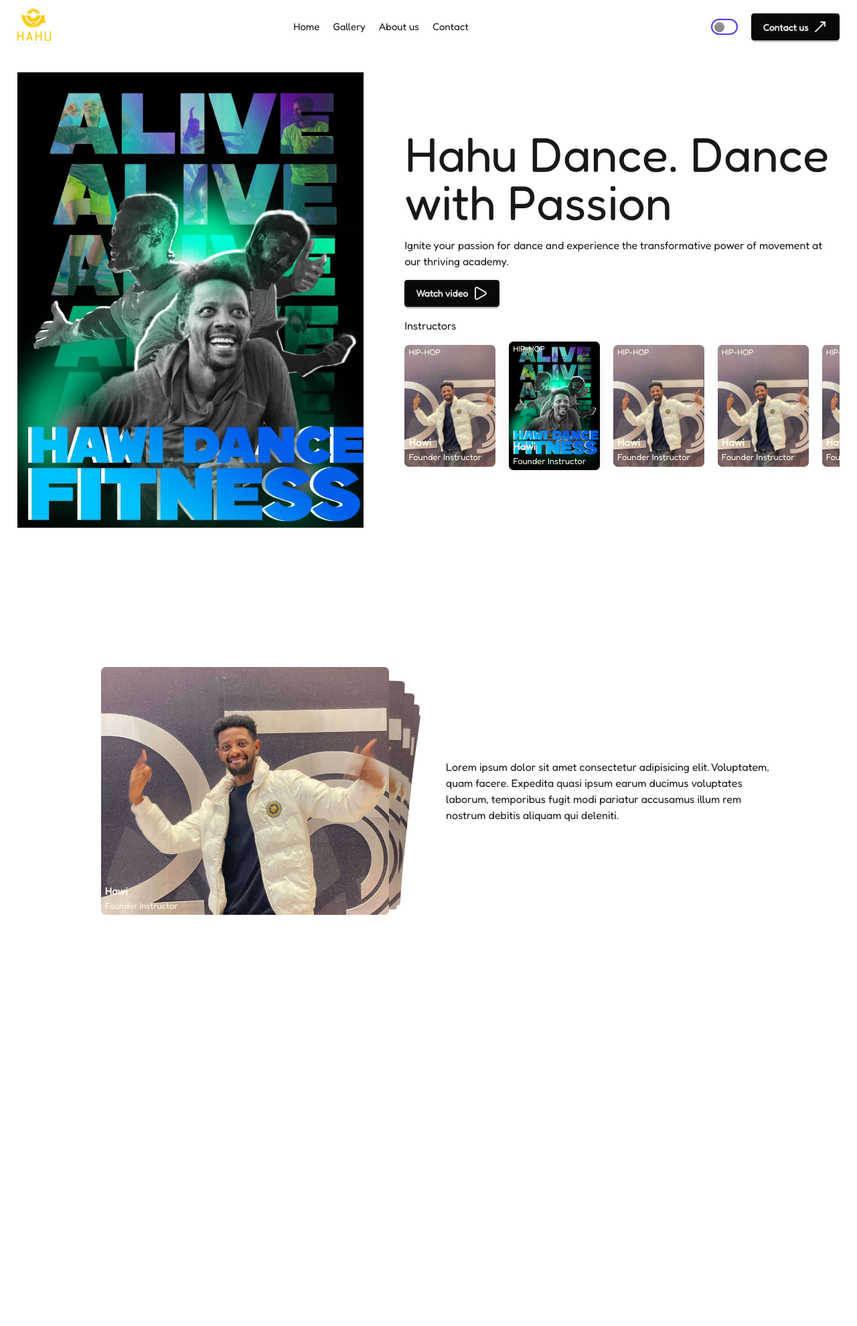
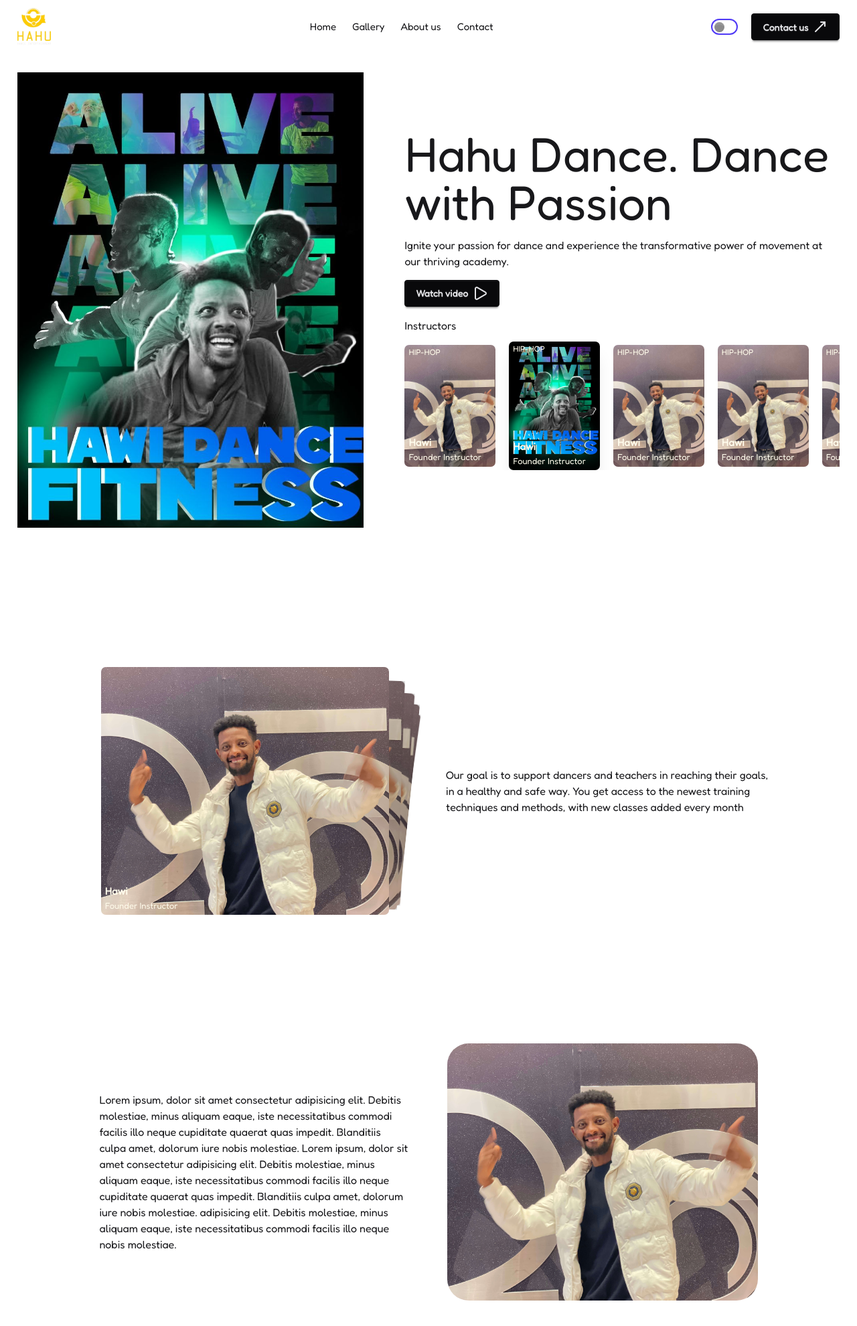
Before and after one commit to yohannesjo435/hahu_dance_studio, a Next.js app: page / in a window 1280 px wide. Shown: the top 1980 px of the page at 67% size. Before the commit the page ends 1510 px from the top, so only its background shows below. Built offline with nearby package versions, Linux system fonts and the light colour scheme.

Commit message:
feat: aboutUs section and hover anim in navBar

```diff
--- a/src/app/page.tsx
+++ b/src/app/page.tsx
@@ -1,6 +1,7 @@
 import Header from "@/components/Header";
 import Hero from "@/components/Hero";
 import GallerySection from "@/components/GallerySection";
+import AboutSection from "@/components/AboutSection";
 
 const page = () => {
   return (
@@ -9,6 +10,7 @@ const page = () => {
         <Header></Header>
         <Hero></Hero>
         <GallerySection></GallerySection>
+        <AboutSection></AboutSection>
       </div>
     </div>
   );
--- /dev/null
+++ b/src/components/AboutSection.tsx
@@ -0,0 +1,31 @@
+import React from "react";
+import Image from "next/image";
+
+const AboutSection = () => {
+  return (
+    <div className=" md:w-[80%] mx-auto flex gap-3.5 flex-col md:flex-row-reverse md:gap-14  md:h-96 h-[530px] mt-48">
+      <div className="relative flex-1 w-full">
+        <Image
+          src={"/instructors/hawi.jpg"}
+          alt="hawi dancing, hawi is the founder of hahu dance and expert in his feild"
+          fill
+          className="rounded-4xl object-cover object-center"
+        />
+      </div>
+
+      <div className="flex flex-1 items-center justify-center">
+        Lorem ipsum, dolor sit amet consectetur adipisicing elit. Debitis
+        molestiae, minus aliquam eaque, iste necessitatibus commodi facilis illo
+        neque cupiditate quaerat quas impedit. Blanditiis culpa amet, dolorum
+        iure nobis molestiae. Lorem ipsum, dolor sit amet consectetur
+        adipisicing elit. Debitis molestiae, minus aliquam eaque, iste
+        necessitatibus commodi facilis illo neque cupiditate quaerat quas
+        impedit. Blanditiis culpa amet, dolorum iure nobis molestiae.
+        adipisicing elit. Debitis molestiae, minus aliquam eaque, iste
+        necessitatibus commodi facilis illo neque nobis molestiae.
+      </div>
+    </div>
+  );
+};
+
+export default AboutSection;
--- a/src/components/GallerySection.tsx
+++ b/src/components/GallerySection.tsx
@@ -126,10 +126,9 @@ function GallerySection() {
       </div>
 
       <div className="flex flex-1 items-center justify-center max-w-[500px] m-auto">
-        Lorem ipsum dolor sit amet consectetur adipisicing elit. Voluptatem,
-        quam facere. Expedita quasi ipsum earum ducimus voluptates laborum,
-        temporibus fugit modi pariatur accusamus illum rem nostrum debitis
-        aliquam qui deleniti.
+        Our goal is to support dancers and teachers in reaching their goals, in
+        a healthy and safe way. You get access to the newest training techniques
+        and methods, with new classes added every month
       </div>
     </div>
   );
--- a/src/components/Header.tsx
+++ b/src/components/Header.tsx
@@ -1,5 +1,5 @@
 "use client";
-import { hover, motion, Variants } from "motion/react";
+import { motion, Variants } from "motion/react";
 import Image from "next/image";
 import Link from "next/link";
 import { MoveUpRight } from "lucide-react";
@@ -80,7 +80,7 @@ const Header = () => {
 
   return (
     <header className="min-h-16 h-[10vh] flex justify-between items-center">
-      <div className="">
+      <Link href={"/"}>
         <Image
           className=""
           src="/haha_logo.png"
@@ -88,13 +88,18 @@ const Header = () => {
           width={50}
           height={100}
         />
-      </div>
+      </Link>
 
-      <nav>
-        <ul className="md:flex hidden md:gap-5 text-[13px] md:text-[15px]">
+      <nav className="ml-[5%]">
+        <ul className="md:flex hidden md:gap-6 text-[13px] md:text-[15px]">
           {navLinks.map((item: { title: string; href: string }, i: number) => (
             <li key={i}>
-              <Link href={item.href}>{item.title}</Link>
+              <Link
+                className="hover:font-black relative after:absolute after:w-0 after:h-[1px] after:bg-yellow-500  hover:after:w-full after:left-0 after:top-[120%] after:transition-all after:duration-300 cursor-pointer"
+                href={item.href}
+              >
+                {item.title}
+              </Link>
             </li>
           ))}
         </ul>
@@ -245,8 +250,8 @@ const RightArrow = () => {
     >
       <path
         d="M4 12H20M20 12L14 6M20 12L14 18"
-        stroke="currentColor"
-        stroke-width="0.7"
+        stroke="black"
+        stroke-width="0.8"
         stroke-linecap="round"
         stroke-linejoin="round"
       />
```
